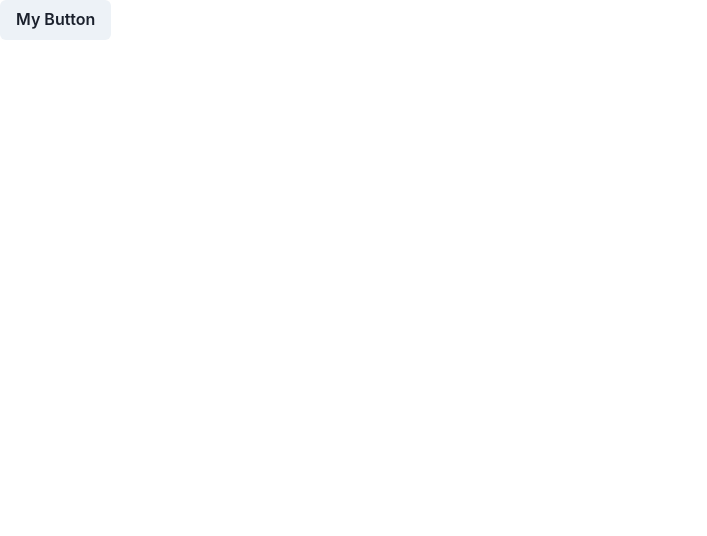
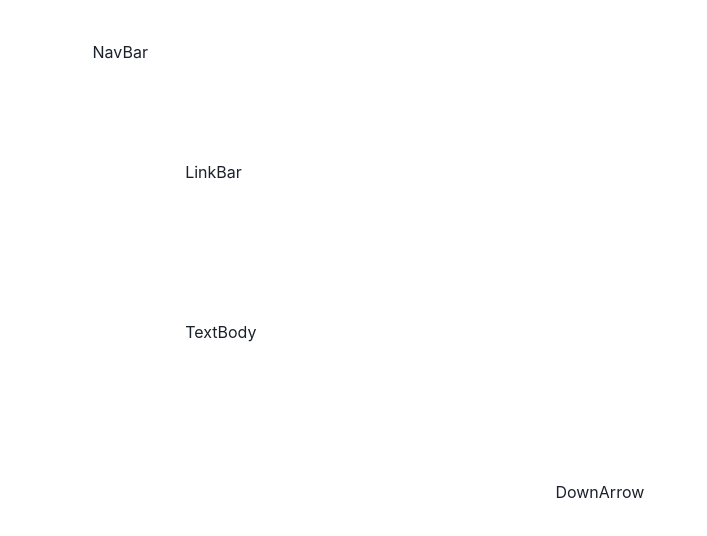
Before and after one commit to Maaz-Selia/my-site, a React (Vite) app: page / in a window 1280 px wide. Shown: the top 536 px of the page, without its empty margins (0-707 px from the left). Built offline with nearby package versions, Linux system fonts and the light colour scheme.

Commit message:
Built Grid Layout for Homepage

```diff
--- a/src/App.tsx
+++ b/src/App.tsx
@@ -1,10 +1,26 @@
-import { Button } from "@chakra-ui/react"
-
+import { Grid, GridItem } from "@chakra-ui/react"
 
 function App() {
 
   return (
-    <Button>My Button</Button>
+    <Grid h='100%'
+          templateColumns='repeat(14, 1fr)'
+          templateRows='repeat(14, 1fr)'
+          gap={4}
+    >
+      <GridItem colStart={2} colSpan={1} rowStart={2} rowSpan={12}>
+        NavBar
+      </GridItem>
+      <GridItem colStart={3} colSpan={8} rowStart={5} rowSpan={1}>
+        LinkBar
+      </GridItem>
+      <GridItem colStart={3} colSpan={9} rowStart={9} rowSpan={3}>
+        TextBody
+      </GridItem>
+      <GridItem colStart={7} colSpan={2} rowStart={13} rowSpan={1}>
+        DownArrow
+      </GridItem>
+    </Grid>
   )
 }
 
```
